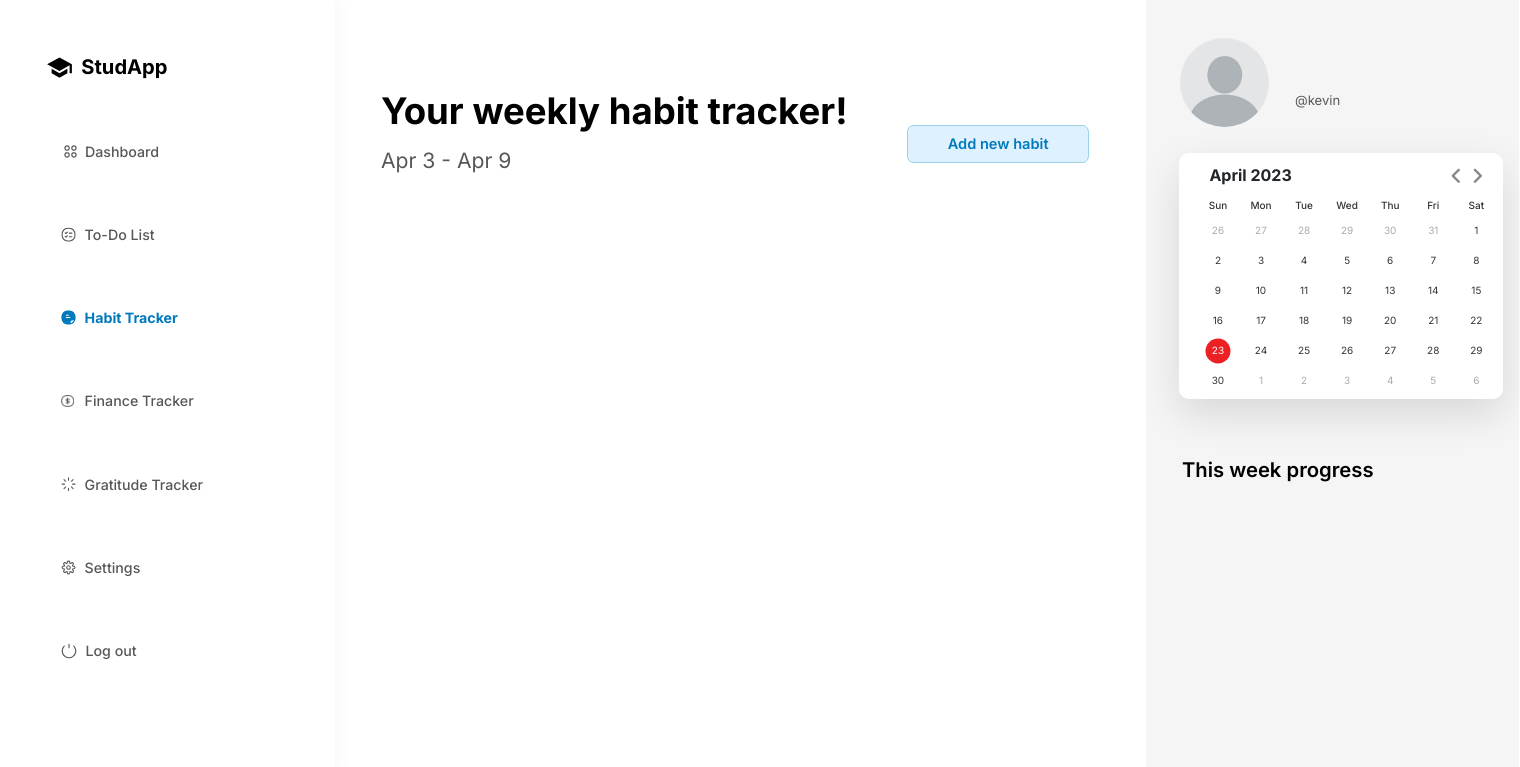
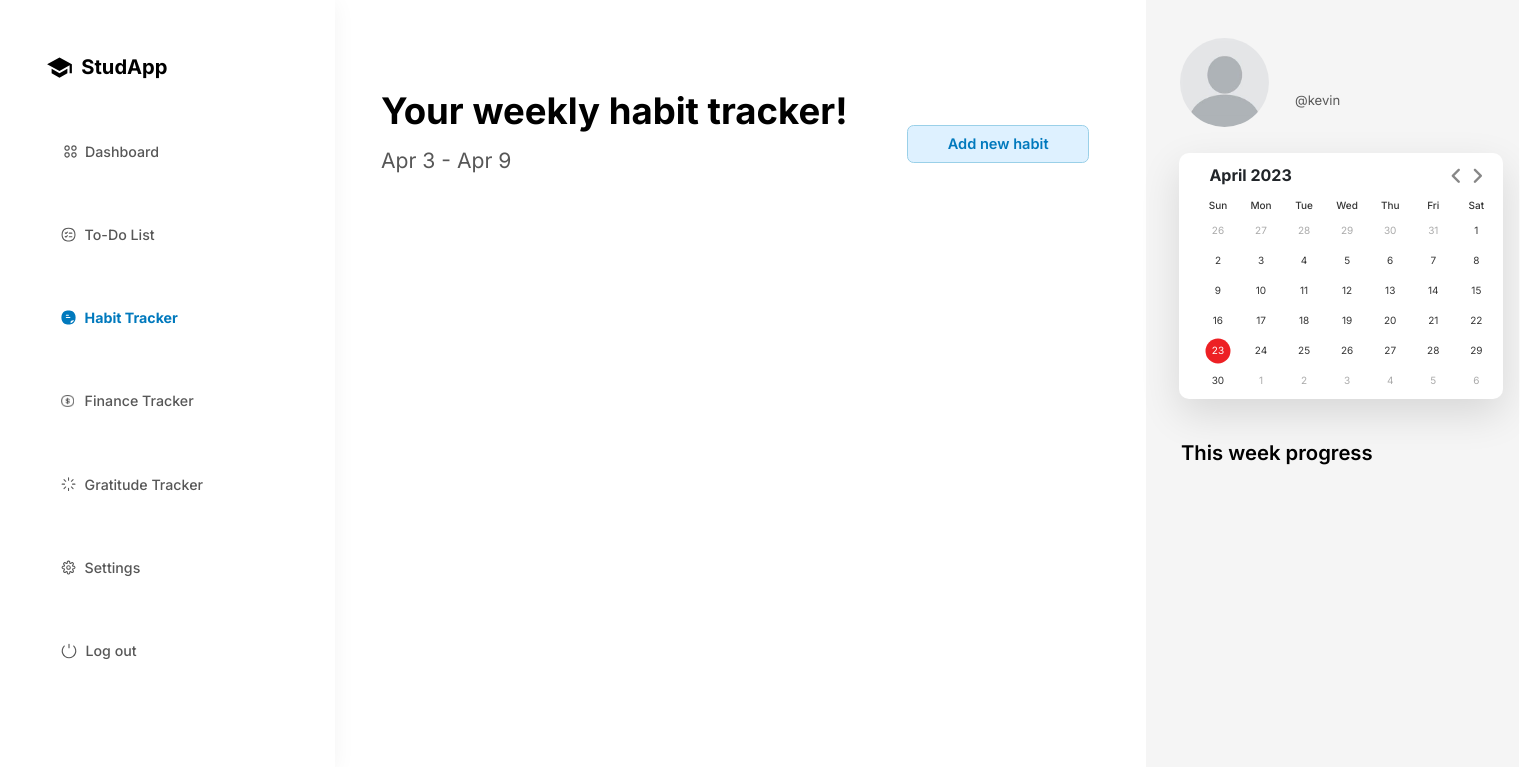
Before and after one commit to mochammadkevin/Tugas-Akhir-RPL, a Django app: page /habit/ in a window 1520 px wide. Shown: the top 767 px of the page. Run offline with Django 4.2, Linux system fonts and the light colour scheme; a user stored in the database is signed in; data comes from the database, SQL or seed files in the repository.

Commit message:
happy eid!

```diff
--- a/myFirstApp/static/habit.css
+++ b/myFirstApp/static/habit.css
@@ -335,10 +335,10 @@
 
 .completedtask {
     position: absolute;
-    left: 77.76%;
-    right: 2.15%;
-    top: 57.13%;
-bottom: 39.07%;
+    height: 29px;
+    width: 324px;
+    left: 1181px;
+    top: 440px;
 
     font-family: 'Inter';
     font-style: normal;
```
